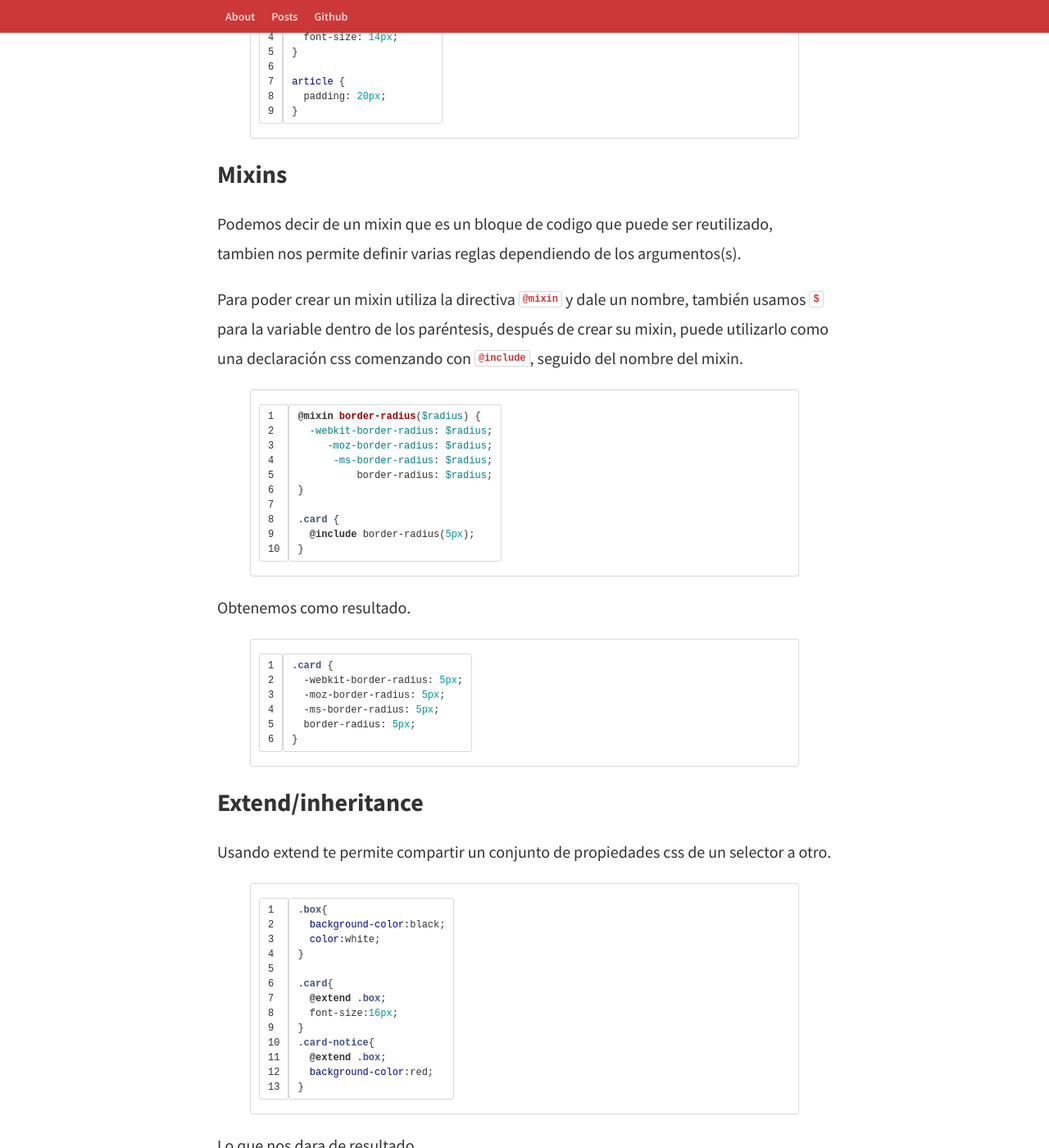
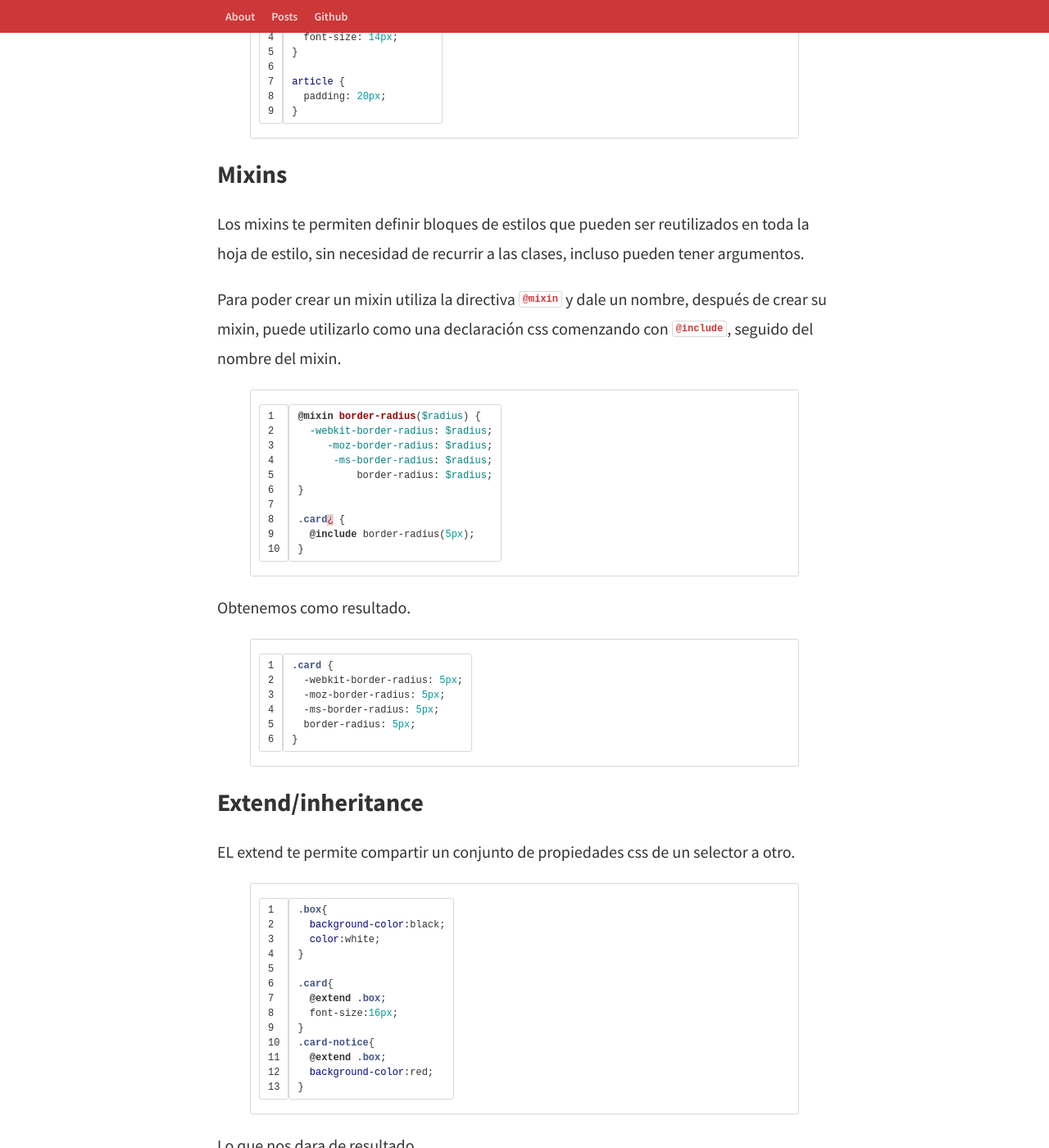
Before and after one commit to wilsson/wilsson.github.io, a Jekyll site: the page built from _posts/2015-09-27-sass-tu-css-con-poderes.markdown, in a window 1280 px wide and 1400 px high, scrolled down 4888 px. Shown: the whole window at 82% size. Built offline with Jekyll 4.4.1, drawn with Linux system fonts in a browser that asks for light colours; nearby versions of some CDN libraries.

Commit message:
WIP(sass):agregando definicion mixin y extend

```diff
--- a/_posts/2015-09-27-sass-tu-css-con-poderes.markdown
+++ b/_posts/2015-09-27-sass-tu-css-con-poderes.markdown
@@ -156,9 +156,9 @@ article {
 }
 {% endhighlight %}
 ## Mixins
-Podemos decir de un mixin que es un bloque de codigo que puede ser reutilizado, tambien nos permite definir varias reglas dependiendo de los argumentos(s).
+Los mixins te permiten definir bloques de estilos que pueden ser reutilizados en toda la hoja de estilo, sin necesidad de recurrir a las clases, incluso pueden tener argumentos.
 
-Para poder crear un mixin utiliza la directiva **@mixin** y dale un nombre, también usamos **$** para la variable dentro de los paréntesis, después de crear su mixin, puede utilizarlo como una declaración css comenzando con **@include**, seguido del nombre del mixin.
+Para poder crear un mixin utiliza la directiva **@mixin** y dale un nombre, después de crear su mixin, puede utilizarlo como una declaración css comenzando con **@include**, seguido del nombre del mixin.
 
 {% highlight Scss linenos %}
 @mixin border-radius($radius) {
@@ -168,7 +168,7 @@ Para poder crear un mixin utiliza la directiva **@mixin** y dale un nombre, tamb
           border-radius: $radius;
 }
 
-.card {
+.card¿ {
   @include border-radius(5px);
 }
 {% endhighlight %}
@@ -182,7 +182,7 @@ Obtenemos como resultado.
 }
 {% endhighlight %}
 ## Extend/inheritance
-Usando extend te permite compartir un conjunto de propiedades css de un selector a otro.
+EL extend te permite compartir un conjunto de propiedades css de un selector a otro.
 {% highlight Scss linenos %}
 .box{
   background-color:black;
```
